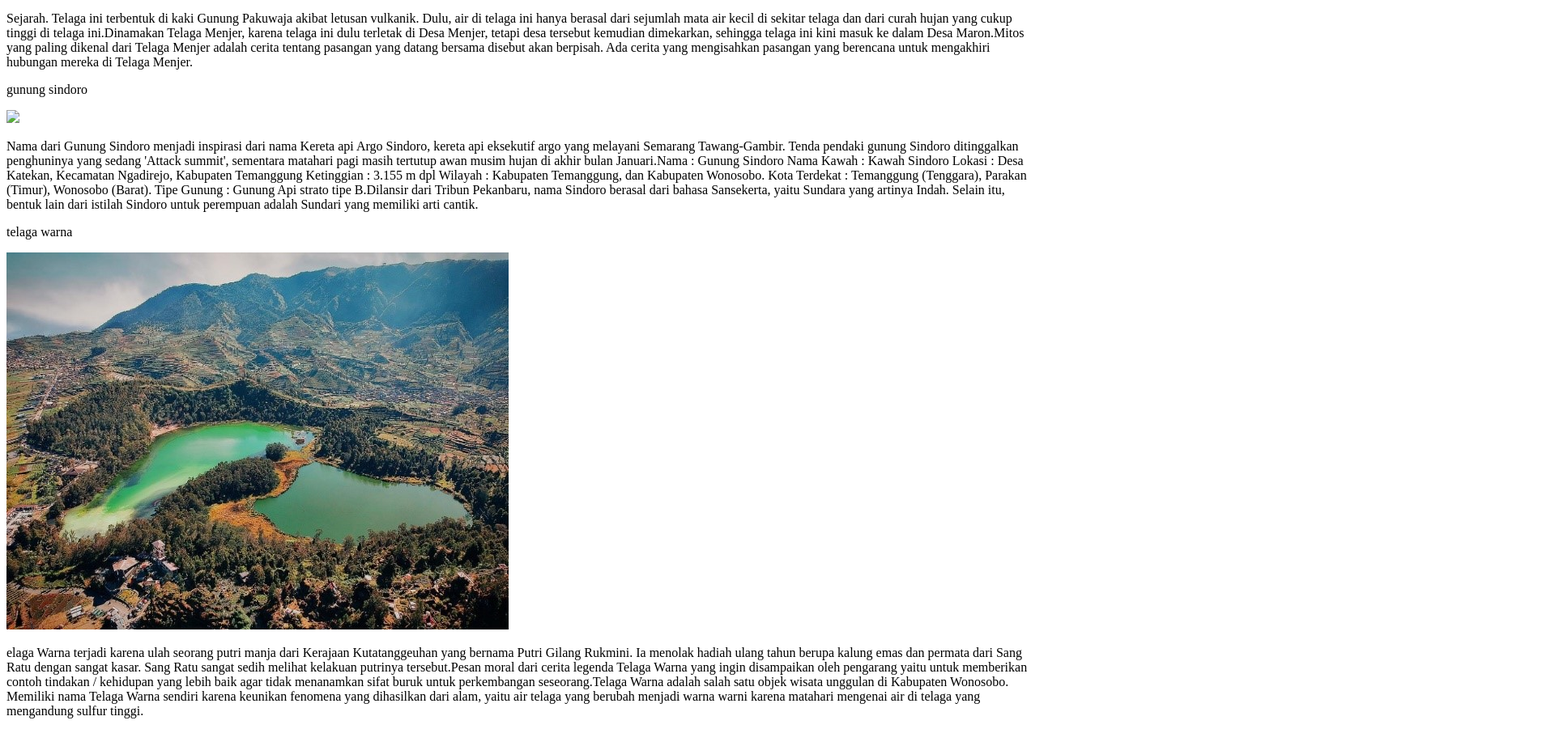
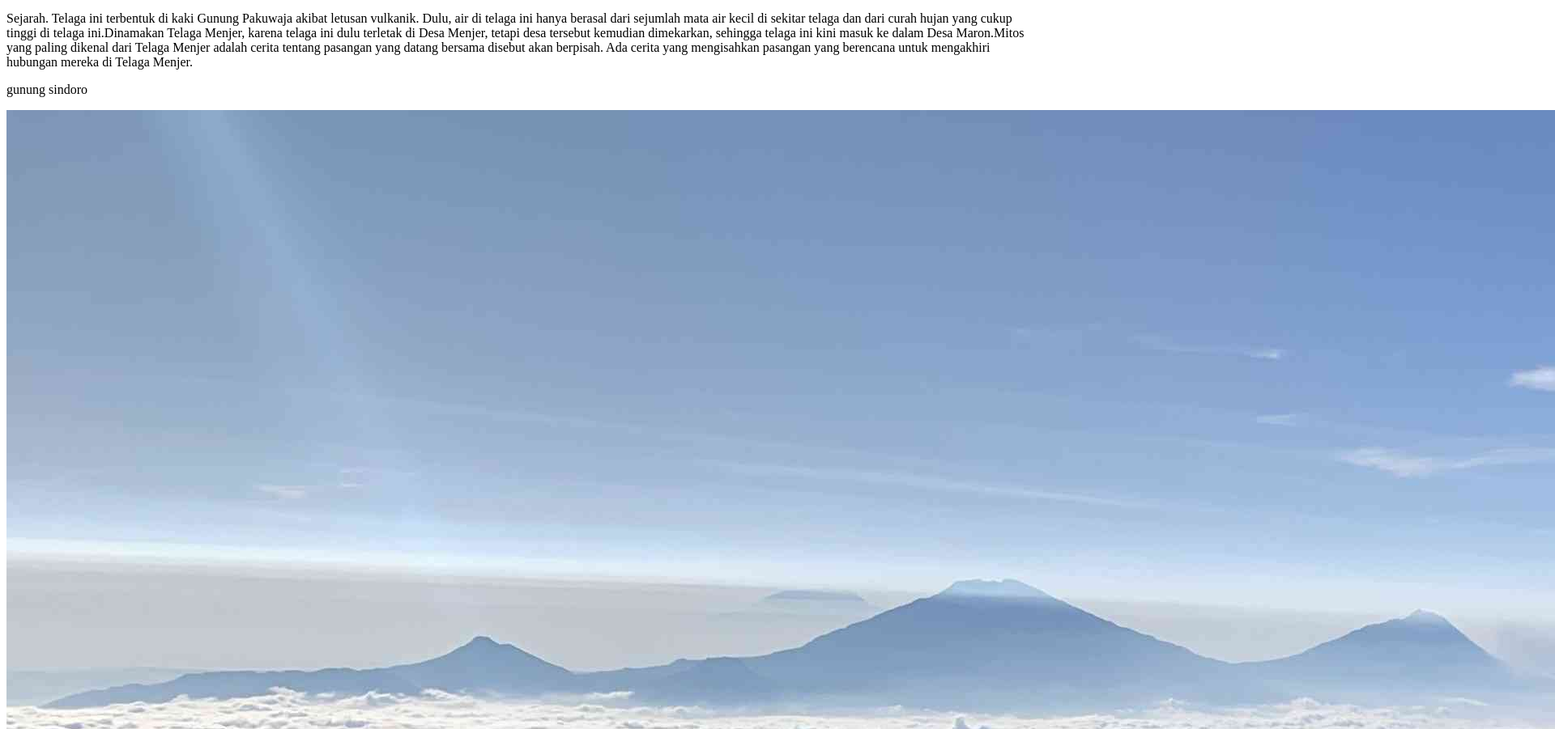
Before and after one commit to amjjayyy/farhan, a plain HTML site: page index.html in a window 1280 px wide. Shown: the part 1700-2601 px from the top of the page at 81% size, 1920 px wide, since content can reach past the window. Drawn offline with Linux system fonts and the light colour scheme.

Commit message:
Update index.html

```diff
--- a/index.html
+++ b/index.html
@@ -28,7 +28,7 @@
 
 
         <p>gunung sindoro</p>
-        <img src="gunungsindoro.jpg" <\body>
+        <img src="gunungsindoro.jpeg" <\body>
         <p>Nama dari Gunung Sindoro menjadi inspirasi dari nama Kereta api Argo Sindoro, kereta api eksekutif argo yang
             melayani Semarang Tawang-Gambir. Tenda pendaki gunung Sindoro ditinggalkan penghuninya yang sedang 'Attack
             summit', sementara matahari pagi masih tertutup awan musim hujan di akhir bulan Januari.Nama : Gunung
```
